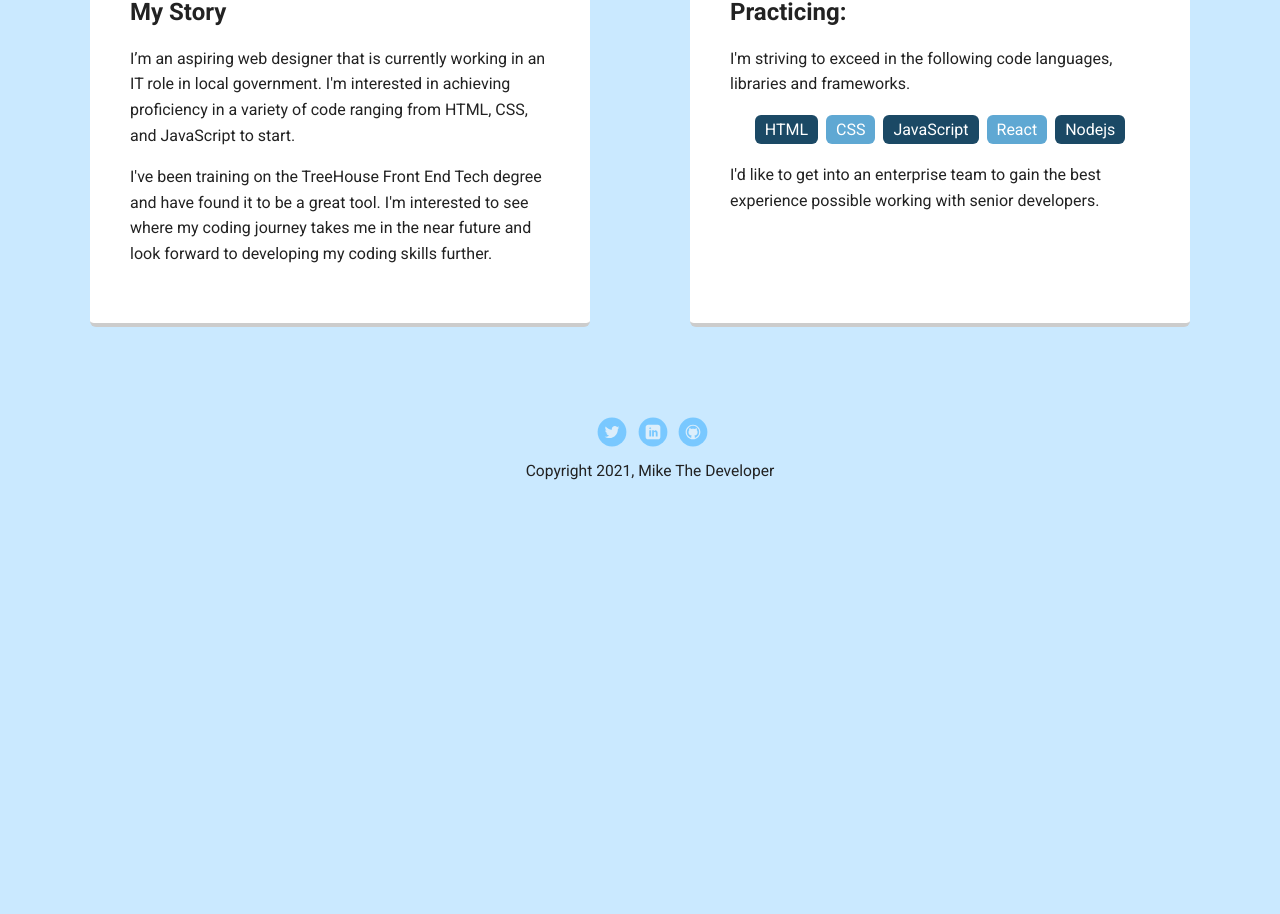
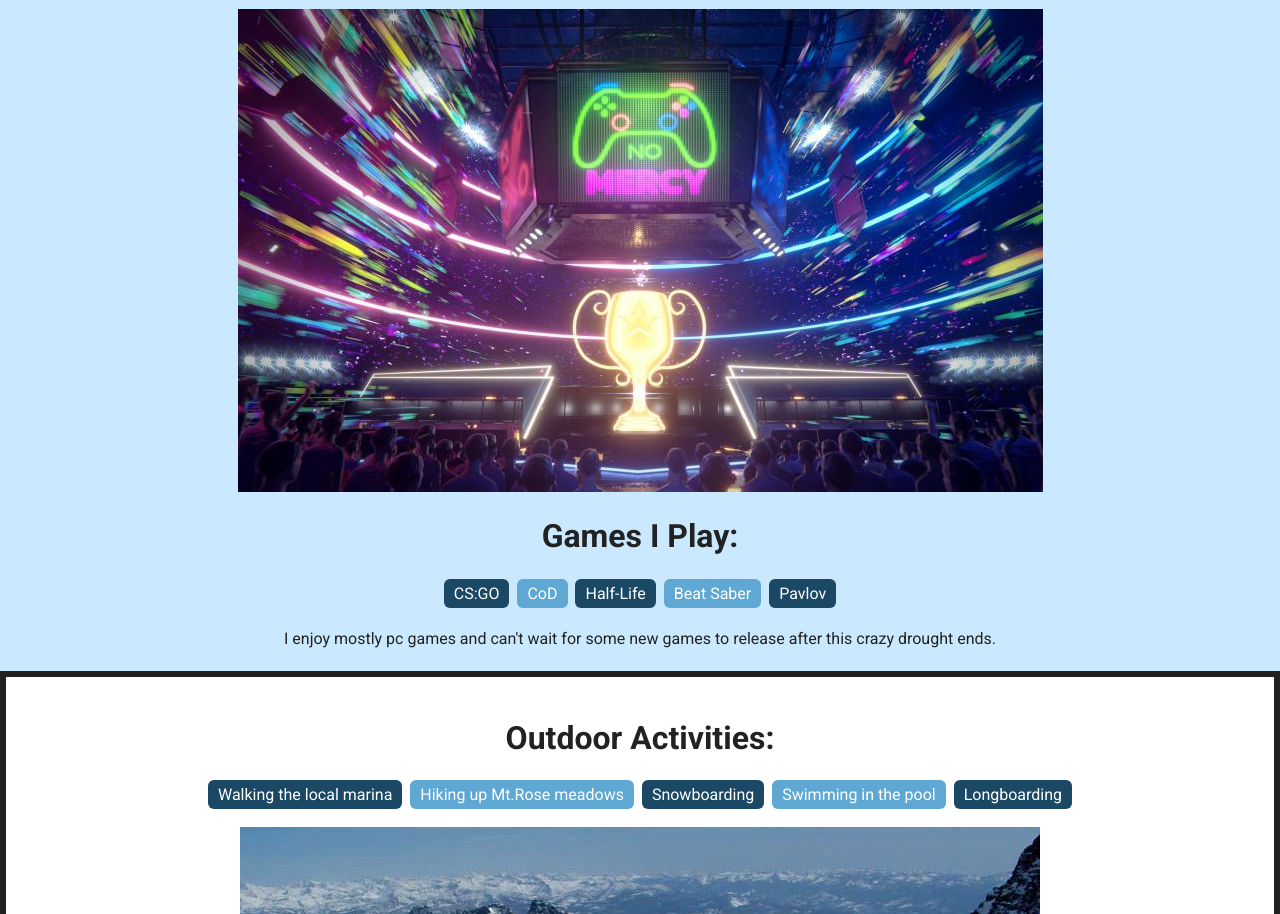
Before and after one commit to mdiekveTheloper/Coding-Material, a plain HTML site: page portfolio_update_v1/hobbies.html in a window 1280 px wide. Shown: the part 562-1476 px from the top of the page. Before the commit the page ends 1138 px from the top, so only its background shows below. Drawn offline with Linux system fonts and the light colour scheme; a web font is replaced by a local one.

Commit message:
Changes in CSS style on Hobbies

```diff
--- a/portfolio_update_v1/hobbies.html
+++ b/portfolio_update_v1/hobbies.html
@@ -25,27 +25,31 @@
     <h1 class="tag name"><strong>Hobbies</strong></h1>
   </header>
 
-  <main class="flex">
-    <div class="block">
-      <h2>My Story</h2>
-      <p>I’m an aspiring web designer that is currently working in an IT role in local government.
-        I'm interested in achieving proficiency in a variety of code ranging from HTML, CSS, and JavaScript to start.
-      </p>
-      <p>I've been training on the TreeHouse Front End Tech degree and have found it to be a great tool.
-        I'm interested to see where my coding journey takes me in the near future and look forward to developing my coding skills further. </p>
-    </div>
-
-    <div class="block">
-      <h2>Practicing:</h2>
-      <p>I'm striving to exceed in the following code languages, libraries and frameworks.</p>
-      <ul class="skills">
-        <li>HTML</li>
-        <li>CSS</li>
-        <li>JavaScript</li>
-        <li>React</li>
-        <li>Nodejs</li>
-      </ul>
-      <p>I'd like to get into an enterprise team to gain the best experience possible working with senior developers.</p>
+  <main>
+    <h1>I enjoy watching esports games such as Counter Strike.</h1>
+    <img src="images/esports-gaming.jpeg" alt="Esports Arena" class="profile-image">
+    <h1>Games I Play:</h1>
+    <ul class="skills">
+      <li>CS:GO</li>
+      <li>CoD</li>
+      <li>Half-Life</li>
+      <li>Beat Saber</li>
+      <li>Pavlov</li>
+    </ul>
+    <p>I enjoy mostly pc games and can't wait for some new games to release after this crazy drought ends.</p>
+    <div class="container">
+      <div class="child">
+        <h1>Outdoor Activities:</h1>
+        <ul class="skills">
+          <li>Walking the local marina</li>
+          <li>Hiking up Mt.Rose meadows</li>
+          <li>Snowboarding</li>
+          <li>Swimming in the pool</li>
+          <li>Longboarding</li>
+        </ul>
+        <img src="images/snow-hike.jpg" alt="Wandering-the-Sierra's" class="profile-image">
+      </div>
+      <q><span style='color: #1B4965;'><strong><em>The secret to getting ahead is getting started. - Mark Twain</em></strong></q>
     </div>
 
   </main>
--- a/portfolio_update_v1/styles.css
+++ b/portfolio_update_v1/styles.css
@@ -11,17 +11,30 @@ body {
   color: #222;
   background: #CAE9FF;
 }
+
 /* Link Styles */
-
 a {
   text-decoration: none;
   color: #CAE9FF;
 }
+
 a:hover {
   color: #6633ff;
 }
 
 /* Section Styles */
+.container {
+  margin: 20px auto;
+  padding: 20px;
+  max-width: 100%;
+  background: #fff;
+  border: 6px solid;
+  transition: all .5s;
+}
+
+.child {
+  margin: 0 auto;
+}
 
 .nav-menu {
   width: 100%;
@@ -31,6 +44,7 @@ a:hover {
   position: fixed;
   text-align: center;
 }
+
 .nav {
   display: flex;
   justify-content: space-around;
@@ -45,39 +59,46 @@ a:hover {
   margin-right: auto;
   color: white;
 }
+
 .nav li {
   padding: 5px 10px 10px 10px;
 }
+
 .nav a {
   transition: all .5s;
 }
+
 .nav a:hover {
   color: white
 }
 
 header {
-  max-width:100%;
+  max-width: 100%;
   text-align: center;
-  background: url('images/sierra-mtn.png') no-repeat top center ;
+  background: url('images/sierra-mtn.png') no-repeat top center;
   background-size: cover;
   border-radius: 10px;
   overflow: hidden;
   padding-top: 60px;
 }
+
 header {
   line-height: 1.5;
 }
+
 header .profile-image {
   margin-top: 50px;
   width: 150px;
   height: 150px;
   border-radius: 50%;
-  border: 5px solid black;
+  border: 5px solid white;
   transition: all .5s;
 }
+
 header .profile-image:hover {
   transform: scale(1.2) rotate(8deg);
 }
+
 .tag {
   background-color: #efefef;
   color: black;
@@ -91,6 +112,7 @@ header .profile-image:hover {
   background-color: #000;
   color: #5FA8D3;
 }
+
 .block {
   margin: 30px;
   padding: 20px 40px 40px;
@@ -101,6 +123,7 @@ header .profile-image:hover {
   border-radius: 6px;
   transition: all .5s;
 }
+
 .block:hover {
   border-color: #1B4965;
 }
@@ -154,27 +177,32 @@ a.social {
   opacity: .4;
   transition: all .5s;
 }
+
 a.twitter {
   background-image: url(images/twitter.svg);
 }
+
 a.linkedin {
   background-image: url(images/linkedin.svg);
 }
+
 a.github {
   background-image: url(images/github.svg);
 }
+
 a.social:hover {
   opacity: 1;
 }
+
 .clearfix {
   clear: both;
 }
 
 /* Styles for larger screens */
 @media screen and (min-width: 720px) {
-
   .flex {
-      display: -ms-flexbox;      /* TWEENER - IE 10 */
+    display: -ms-flexbox;
+    /* TWEENER - IE 10 */
     display: flex;
     max-width: 1200px;
     -ms-flex-pack: distribute;
@@ -191,7 +219,6 @@ a.social:hover {
     padding: 0 30px;
   }
 
-
   main {
     padding-top: 20px;
   }
@@ -205,5 +232,4 @@ a.social:hover {
     max-width: 1200px;
     margin: 40px auto;
   }
-
 }
```
Also changed, not shown: portfolio_update_v1/images/Downtown-Reno-Arch-2.jpg (deleted), portfolio_update_v1/images/Downtown-Reno-Arch.jpg (deleted), portfolio_update_v1/images/esports-gaming.jpeg (added), portfolio_update_v1/images/mtn-bg.png (deleted), portfolio_update_v1/images/portland.jpg (deleted), portfolio_update_v1/images/snow-hike.jpg (added), portfolio_update_v1/images/snow_hike.png (added). Lines whose indentation alone changed are shown as unchanged.
